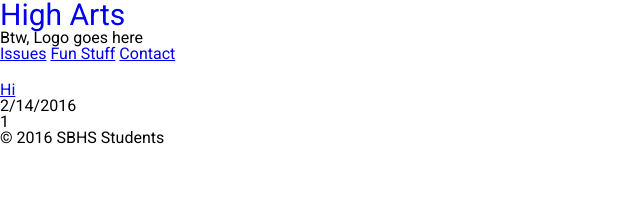
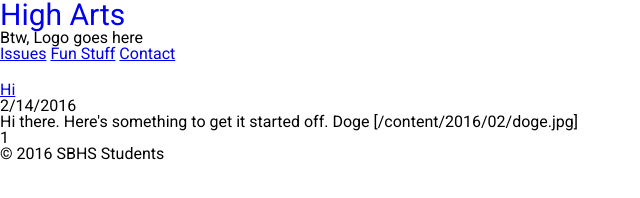
Before and after one commit to sidney-pham/high_arts, a plain HTML site: page issues/2016-1/index.html in a window 1280 px wide. Shown: the whole page, without its empty margins (0-640 px from the left). Drawn offline with Linux system fonts and the light colour scheme.

Commit message:
Site Updated: 14.02.16-20:01:01

```diff
--- a/issues/2016-1/index.html
+++ b/issues/2016-1/index.html
@@ -29,7 +29,10 @@
         <h1><a href='/issues/2016-1/articles/hi.html'>Hi</a></h1>
         <div class="post-date">2/14/2016</div>
         <div class="post-content">
+            Hi there.
+Here's something to get it started off.
 
+Doge [/content/2016/02/doge.jpg]
         </div>
     </article>
 
```
